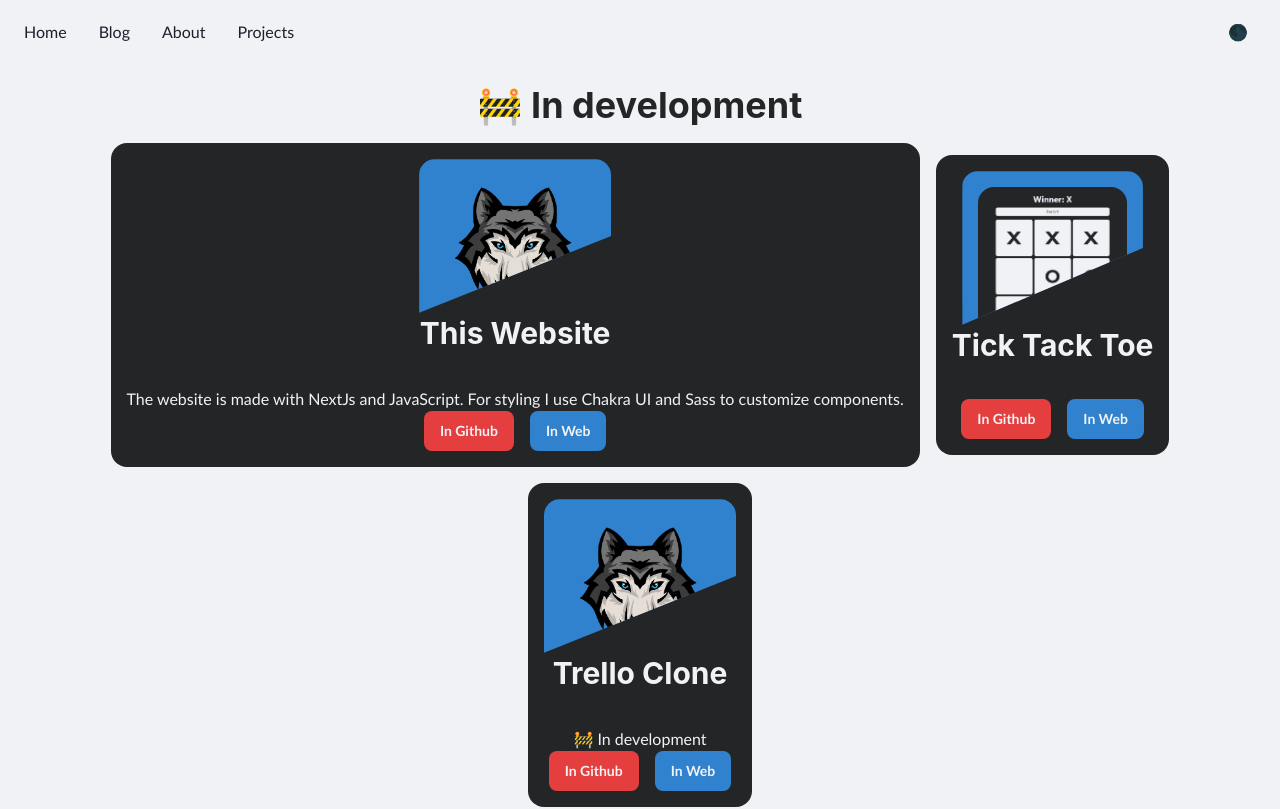
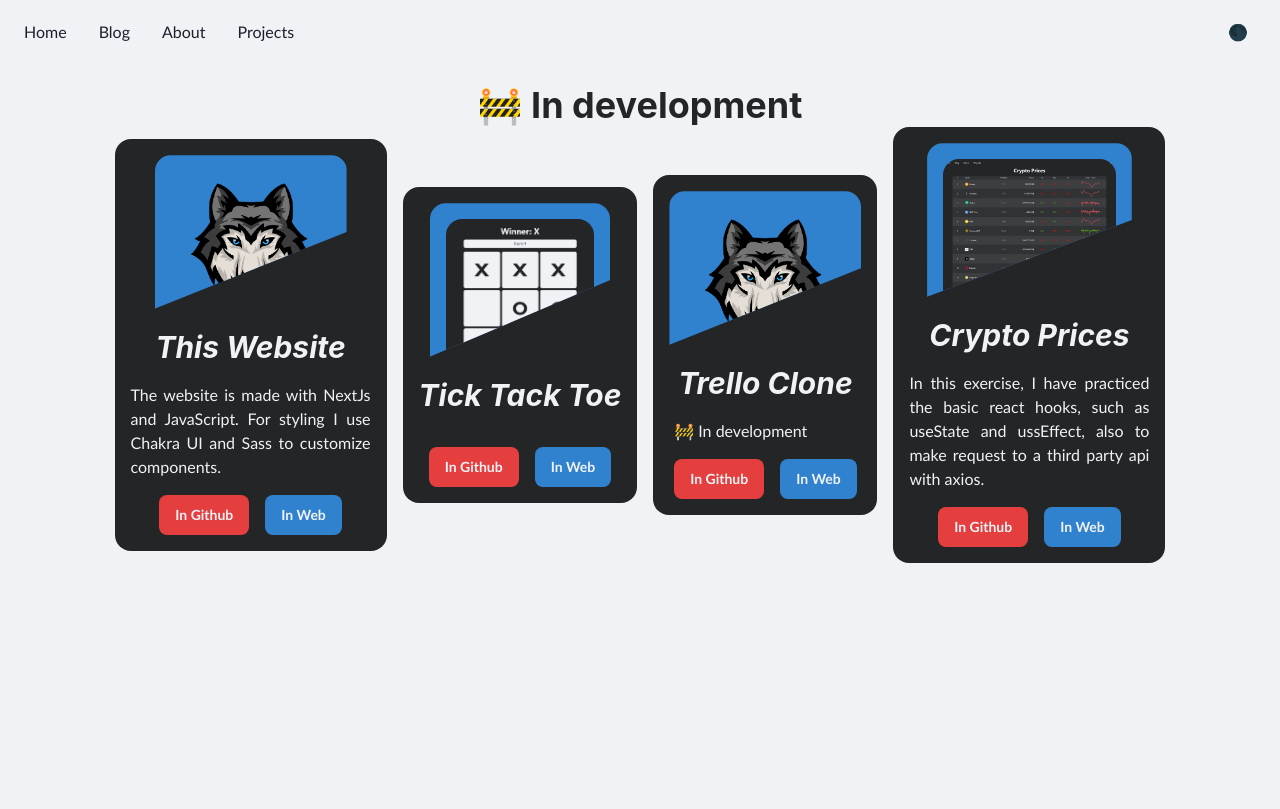
Before and after one commit to wolfero/old_web, a Next.js app: page /projects in a window 1280 px wide. Shown: the top 809 px of the page. Built offline with nearby package versions, Linux system fonts and the light colour scheme.

Commit message:
♻ Refactoring ProjectCard compont

```diff
--- a/src/components/ProjectCard/ProjectCard.jsx
+++ b/src/components/ProjectCard/ProjectCard.jsx
@@ -5,11 +5,11 @@ import {
     Image,
     Link,
     Stack,
-    useColorModeValue,
+    useColorModeValue
 } from "@chakra-ui/react";
 
+import theme from "../../theme/index";
 import styles from "./ProjectCard.module.scss";
-import theme from "../../theme/index";
 
 const ProjectCard = ({ project }) => {
     const imageUrl = project.image ? project.image : "/assets/default.png";
@@ -19,7 +19,6 @@ const ProjectCard = ({ project }) => {
     ];
 
     return (
-        <Box>
         <Box
             className={styles.Card}
             bg={useColorModeValue(darkMode, lightMode)}
@@ -36,7 +35,9 @@ const ProjectCard = ({ project }) => {
                 <Heading as={"h3"} size={"lg"} className={styles.Title}>
                     {project.name}
                 </Heading>
-                    <Box as="p">{project.description}</Box>
+                <Box as="p" className={styles.Description}>
+                    {project.description}
+                </Box>
                 <Stack className={styles.Buttons}>
                     <Link href={project.githubLink}>
                         <Button
@@ -47,10 +48,7 @@ const ProjectCard = ({ project }) => {
                             }}
                             _active={{
                                 bg: useColorModeValue(lightMode, darkMode),
-                                    color: useColorModeValue(
-                                        darkMode,
-                                        lightMode
-                                    ),
+                                color: useColorModeValue(darkMode, lightMode),
                             }}
                         >
                             In Github
@@ -65,10 +63,7 @@ const ProjectCard = ({ project }) => {
                             }}
                             _active={{
                                 bg: useColorModeValue(lightMode, darkMode),
-                                    color: useColorModeValue(
-                                        darkMode,
-                                        lightMode
-                                    ),
+                                color: useColorModeValue(darkMode, lightMode),
                             }}
                         >
                             In Web
@@ -77,7 +72,6 @@ const ProjectCard = ({ project }) => {
                 </Stack>
             </Box>
         </Box>
-        </Box>
     );
 };
 
--- a/src/components/ProjectCard/ProjectCard.module.scss
+++ b/src/components/ProjectCard/ProjectCard.module.scss
@@ -28,14 +28,20 @@
 
     .Content {
         .Title {
-            transform: translateY(-100%);
+            transform: translateY(-50%);
+            font-style: italic;
         }
+
+        .Description {
+            max-width: 15rem;
+            text-align: justify;
         }
 
         .Buttons {
             display: flex;
             justify-content: center;
             flex-direction: row;
+            margin-top: 1rem;
             gap: 1rem;
 
             a {
@@ -55,3 +61,4 @@
             }
         }
     }
+}
--- a/src/views/projects/Projects.jsx
+++ b/src/views/projects/Projects.jsx
@@ -8,8 +8,8 @@ import ProjectCard from "../../components/ProjectCard/ProjectCard";
 export const Projects = () => {
     return (
         <Container className={styles.Projects} maxW={"full"} px={"20"} py={"5"}>
+            <Heading textAlign={"center"}>🚧 In development</Heading>
             <Box className={styles.Gallery}>
-                <Heading textAlign={"center"}>🚧 In development</Heading>
                 {projectsLinks.map((project) => (
                     <ProjectCard key={project.name} project={project} />
                 ))}
--- a/src/views/projects/Projects.module.scss
+++ b/src/views/projects/Projects.module.scss
@@ -1,11 +1,14 @@
 .Projects {
-    align-self: flex-start;
-
     .Gallery {
         display: flex;
-        flex-wrap: wrap;
         justify-content: center;
         align-items: center;
         gap: 1rem;
+
+        @media (max-width: 768px) {
+            & {
+                flex-wrap: wrap;
+            }
+        }
     }
 }
```
Lines whose indentation alone changed are shown as unchanged.
